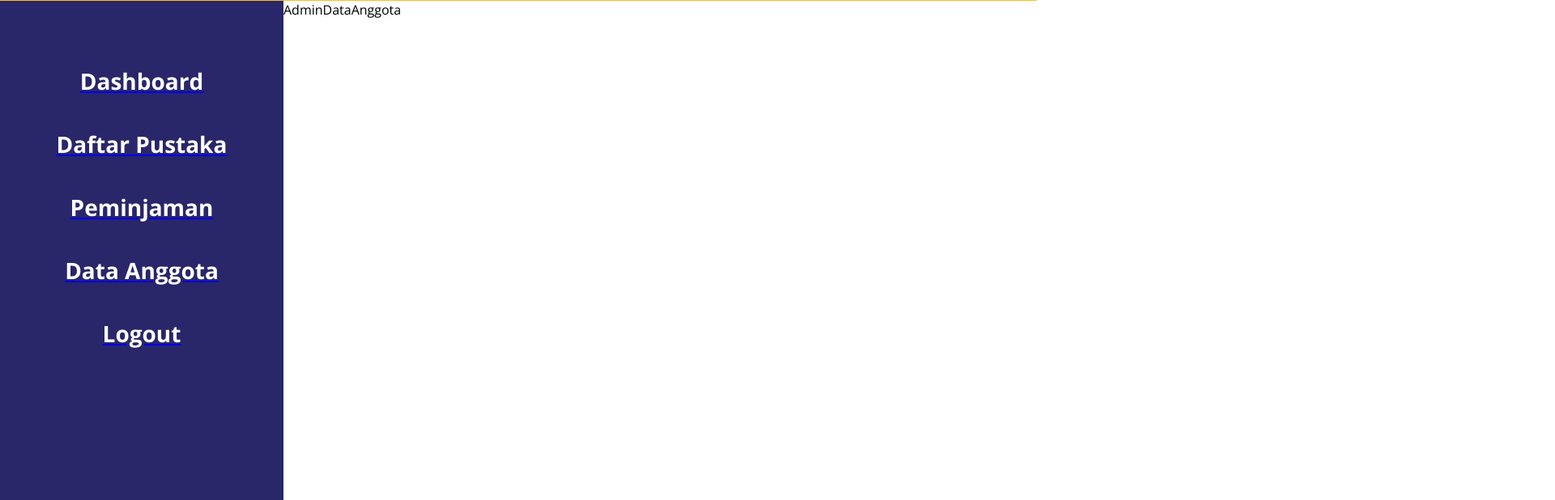
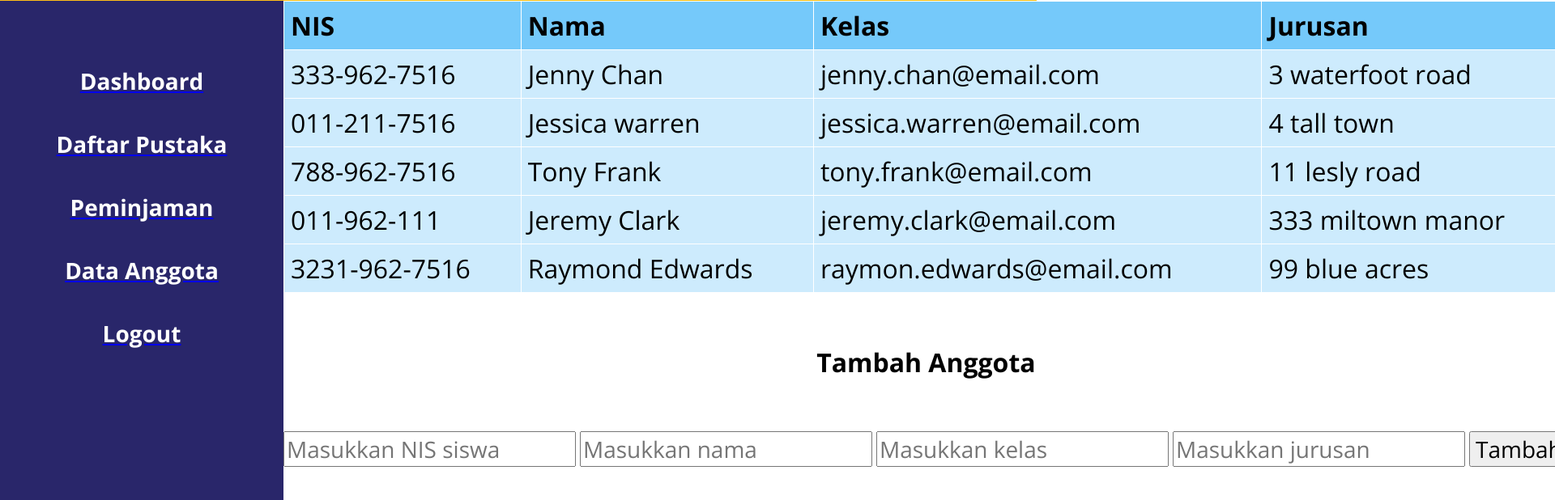
Before and after one commit to PuddingJay/DigitalLibrary, a React (Create React App) app: page /dataAnggota in a window 1280 px wide. Shown: the part 158-776 px from the top of the page at 81% size, 1920 px wide, since content can reach past the window. Built offline with nearby package versions, Linux system fonts and the light colour scheme.

Commit message:
create table w/ mock data and form for add data

```diff
--- a/src/App.js
+++ b/src/App.js
@@ -11,7 +11,7 @@ function App() {
     <Routes>
       <Route path="/" element={<AdminLayout />}>
         <Route
-          path="/dashboard"
+          path="/"
           element={<AdminDashboard />}
         />
         <Route
--- a/src/component/admin-layout/adminLayout.scss
+++ b/src/component/admin-layout/adminLayout.scss
@@ -6,6 +6,7 @@
 
 .outletContainer {
   display: flex;
+  min-height: 100vh;
 
   .outlet {
     flex: 4;
--- a/src/component/left-bar/LeftBar.jsx
+++ b/src/component/left-bar/LeftBar.jsx
@@ -7,7 +7,7 @@ export default function LeftBar() {
     <div className="leftBar">
       <div className="menu">
         <ul>
-          <Link to="/dashboard">
+          <Link to="/">
             <li>Dashboard</li>
           </Link>
           <Link to="/daftarpustaka">
--- a/src/component/left-bar/leftBar.scss
+++ b/src/component/left-bar/leftBar.scss
@@ -3,7 +3,7 @@
   flex: 1;
 
   .menu {
-    height: 90vh;
+    height: 100%;
     background-color: #29266a;
     width: 350px;
 
--- a/src/pages/admin/admin-dataAnggota/AdminDataAnggota.jsx
+++ b/src/pages/admin/admin-dataAnggota/AdminDataAnggota.jsx
@@ -1,9 +1,76 @@
-import React from 'react'
+import React, { useState } from 'react'
+import { nanoid } from 'nanoid'
 import './AdminDataAnggota.scss';
+import data from '../../../utils/mock-data-anggota.json';
 
 const AdminDataAnggota = () => {
+  const [members, setMembers] = useState(data);
+  const [addFormData, setAddFormData] = useState({
+    NIS: '',
+    fullName: '',
+    Kelas: '',
+    Jurusan: '',
+  })
+
+  const formOnChangeHandler = (event) => {
+    event.preventDefault();
+
+    const fieldName = event.target.getAttribute('name');
+    const fieldValue = event.target.value;
+
+    const newFormData = { ...addFormData };
+    newFormData[fieldName] = fieldValue;
+
+    setAddFormData(newFormData);
+  }
+
+  const formOnSubmitHandler = (event) => {
+    event.preventDefault();
+
+    const newMember = {
+      id: nanoid(),
+      NIS: addFormData.NIS,
+      fullName: addFormData.fullName,
+      Kelas: addFormData.Kelas,
+      Jurusan: addFormData.Jurusan,
+    }
+
+    const newMembers = [...members, newMember];
+    setMembers(newMembers);
+  }
+
   return (
-    <div>AdminDataAnggota</div>
+    <>
+
+      <table>
+        <thead>
+          <tr>
+            <th>NIS</th>
+            <th>Nama</th>
+            <th>Kelas</th>
+            <th>Jurusan</th>
+          </tr>
+        </thead>
+        <tbody>
+          {members.map((member) => (
+            <tr>
+              <td>{member.NIS}</td>
+              <td>{member.fullName}</td>
+              <td>{member.Kelas}</td>
+              <td>{member.Jurusan}</td>
+            </tr>
+          ))}
+        </tbody>
+      </table>
+      <h2> Tambah Anggota </h2>
+      <form onSubmit={formOnSubmitHandler}>
+        <input type="text" name="NIS" required="required" placeholder="Masukkan NIS siswa" onChange={formOnChangeHandler} />
+        <input type="text" name="fullName" required="required" placeholder="Masukkan nama" onChange={formOnChangeHandler} />
+        <input type="text" name="Kelas" required="required" placeholder="Masukkan kelas" onChange={formOnChangeHandler} />
+        <input type="text" name="Jurusan" required="required" placeholder="Masukkan jurusan" onChange={formOnChangeHandler} />
+        <button type="submit"> Tambah </button>
+      </form>
+    </>
   )
 }
 
--- a/src/pages/admin/admin-dataAnggota/AdminDataAnggota.scss
+++ b/src/pages/admin/admin-dataAnggota/AdminDataAnggota.scss
@@ -0,0 +1,34 @@
+table {
+  border-collapse: collapse;
+  width: 100%;
+}
+
+th,
+td {
+  border: 1px solid #ffffff;
+  text-align: left;
+  padding: 8px;
+  font-size: 32px;
+}
+
+th {
+  background-color: rgb(117, 201, 250);
+}
+
+td {
+  background-color: rgb(205, 235, 253);
+}
+
+form {
+  display: flex;
+  gap: 5px;
+}
+
+form td:last-child {
+  display: flex;
+  justify-content: space-evenly;
+}
+
+form * {
+  font-size: 28px;
+}
--- /dev/null
+++ b/src/utils/mock-data-anggota.json
@@ -0,0 +1,37 @@
+[
+  {
+    "id": 1,
+    "fullName": "Jenny Chan",
+    "Jurusan": "3 waterfoot road",
+    "NIS": "333-962-7516",
+    "Kelas": "jenny.chan@email.com"
+  },
+  {
+    "id": 2,
+    "fullName": "Jessica warren",
+    "Jurusan": "4 tall town",
+    "NIS": "011-211-7516",
+    "Kelas": "jessica.warren@email.com"
+  },
+  {
+    "id": 3,
+    "fullName": "Tony Frank",
+    "Jurusan": "11 lesly road",
+    "NIS": "788-962-7516",
+    "Kelas": "tony.frank@email.com"
+  },
+  {
+    "id": 4,
+    "fullName": "Jeremy Clark",
+    "Jurusan": "333 miltown manor",
+    "NIS": "011-962-111",
+    "Kelas": "jeremy.clark@email.com"
+  },
+  {
+    "id": 5,
+    "fullName": "Raymond Edwards",
+    "Jurusan": "99 blue acres",
+    "NIS": "3231-962-7516",
+    "Kelas": "raymon.edwards@email.com"
+  }
+]
```
